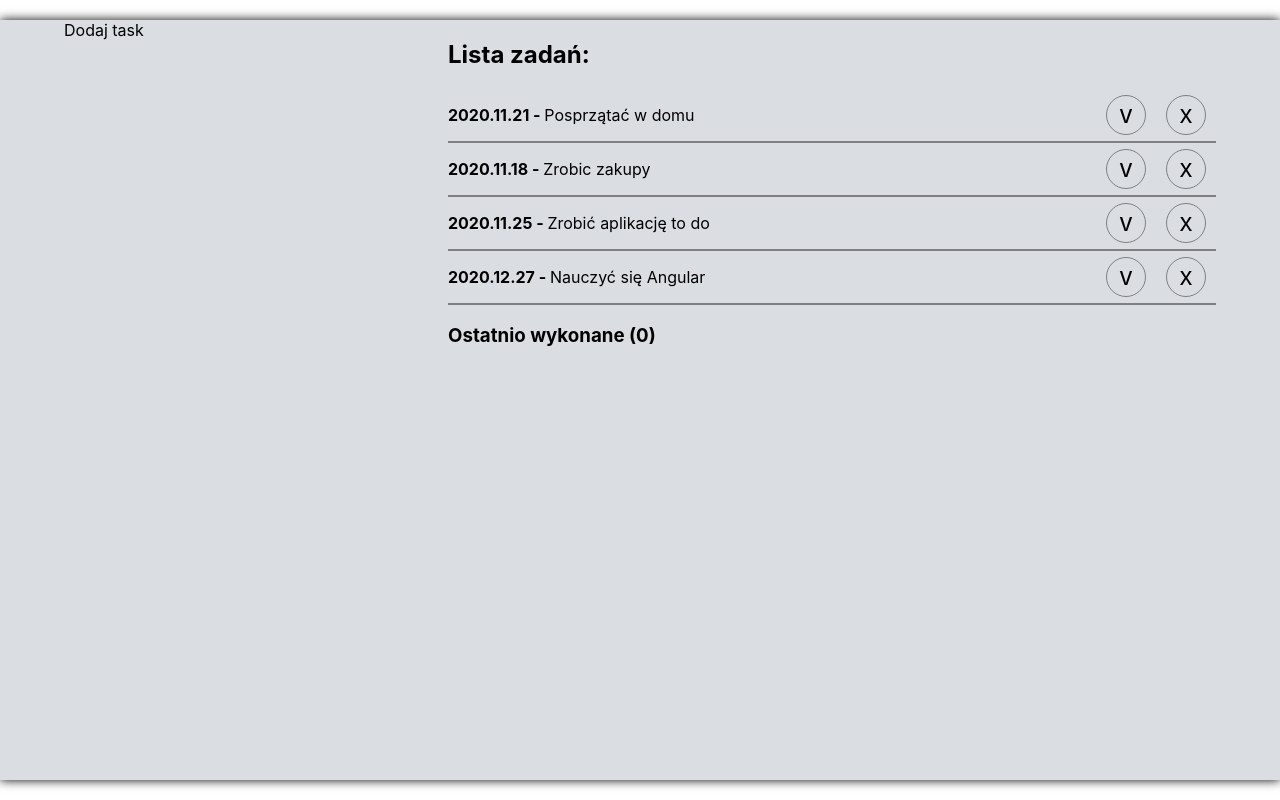
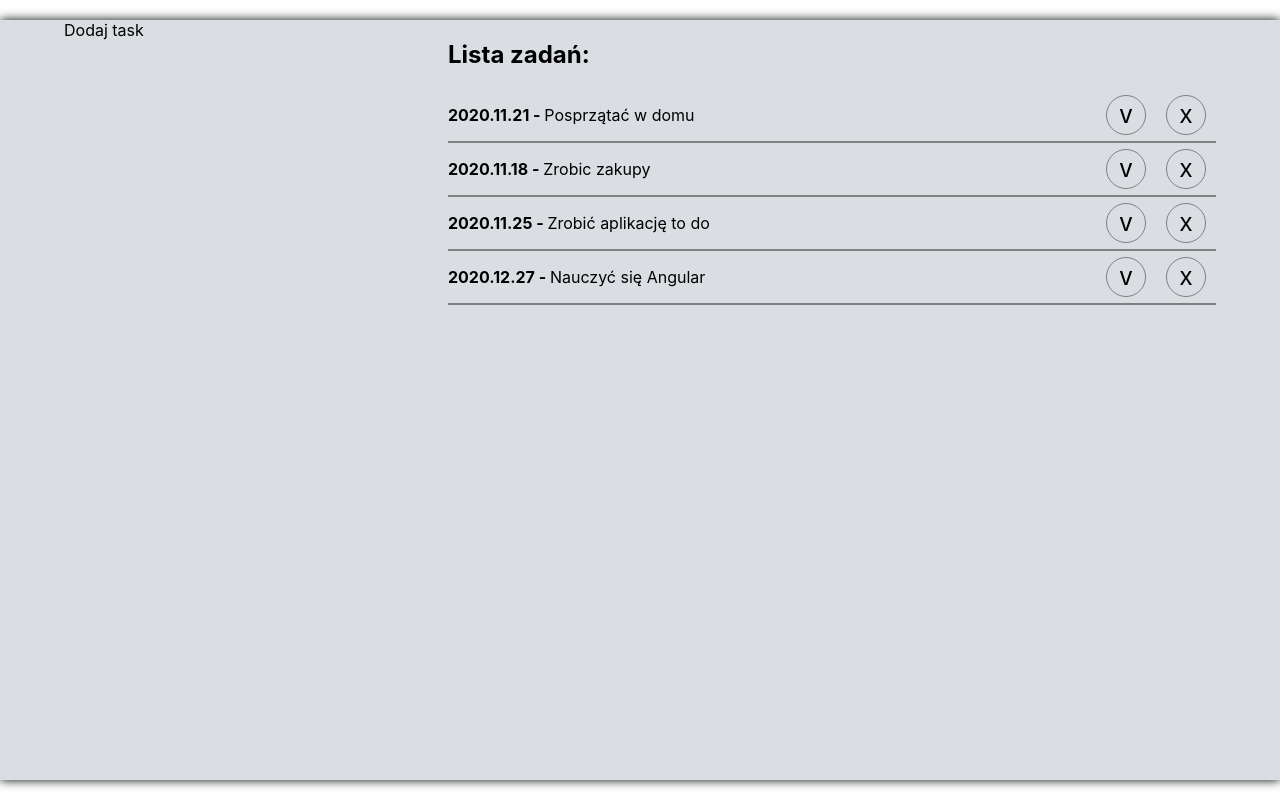
Before and after one commit to monikmonik/to-do_list, a React (Create React App) app: page / in a window 1280 px wide. Built offline with nearby package versions, Linux system fonts and the light colour scheme.

Commit message:
Updated UnActiveTask

```diff
--- a/src/components/Task.css
+++ b/src/components/Task.css
@@ -12,8 +12,6 @@
 }
 
 .singleTask button {
-    display: block;
-    /*border: none;*/
     border: solid  1px gray;
     border-radius: 50%;
     height: 40px;
--- a/src/components/TasksList.js
+++ b/src/components/TasksList.js
@@ -7,7 +7,20 @@ const TasksList = (props) => {
 
     const active = props.tasks.filter(task => task.active);
     const activeTasks = active.map(task => <Task key={task.id} task={task} delete={props.delete} confirm={props.confirm}/>);
-    const unActiveTasks = props.tasks.filter(task => !task.active).map(task => <UnActiveTask key={task.id} task={task} delete={props.delete} confirm={props.confirm}/>);
+    const unActive = props.tasks.filter(task => !task.active);
+    const unActiveTasks = unActive.map(task => <UnActiveTask key={task.id} task={task} delete={props.delete} confirm={props.confirm}/>);
+
+    const hendleTitleunActiveTasks = () => {
+        if(unActiveTasks.length === 0){
+            return null
+        }else if(unActiveTasks.length === 1){
+            return `Ostatnio wykonane zadanie:`
+        }else if(unActiveTasks.length < 6){
+            return `${unActiveTasks.length} ostatnio wykonane zadania:`
+        }else if(unActiveTasks.length >= 6){
+            return `6 ostanio wykonanych zadań:`
+        }
+    }
 
     return (
         <>
@@ -16,8 +29,8 @@ const TasksList = (props) => {
                 {activeTasks.length > 0 ? activeTasks : <p>Obecnie nie masz nic zaplanowanego.</p>}
             </div>
             <div className="finishedTasksList">
-                <h3>Ostatnio wykonane (0)</h3>
-                {unActiveTasks}
+                 <h3>{hendleTitleunActiveTasks()}</h3>
+                {unActiveTasks.length > 0 && unActiveTasks.slice(0,6)}
         </div>
         </>
      );
--- /dev/null
+++ b/src/components/UnActiveTask.css
@@ -0,0 +1,13 @@
+.unActiveTask{
+    border-bottom: solid 2px gray;
+    display: flex;
+    justify-content: flex-start;
+}
+.unActiveTask p:first-child {
+    flex-grow: 1;
+    text-decoration: line-through
+}
+
+.unActiveTask p span {
+    font-weight: bold;
+}
--- a/src/components/UnActiveTask.js
+++ b/src/components/UnActiveTask.js
@@ -1,8 +1,16 @@
 import React from 'react';
+import './UnActiveTask.css'
 
-const UnActiveTask = () => {
+const UnActiveTask = (props) => {
+
+    const {id, text, date, finishDate, important} = props.task;
+
+
     return (
-        <div>f</div>
+    <div className="unActiveTask">
+       <p><span>{date} - </span> {text}</p>
+       <p>Wykonano: <span>{finishDate}</span></p>
+    </div>
      );
 }
 
```
